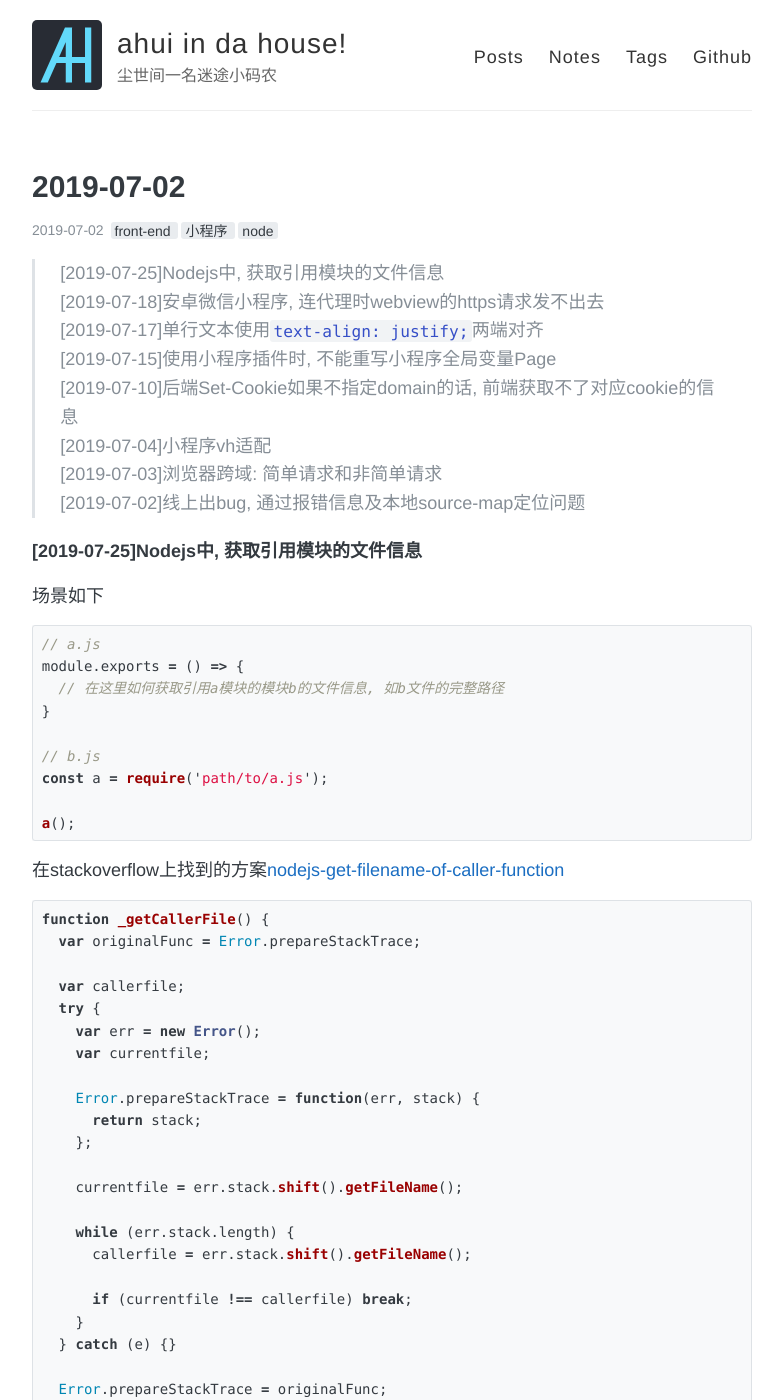
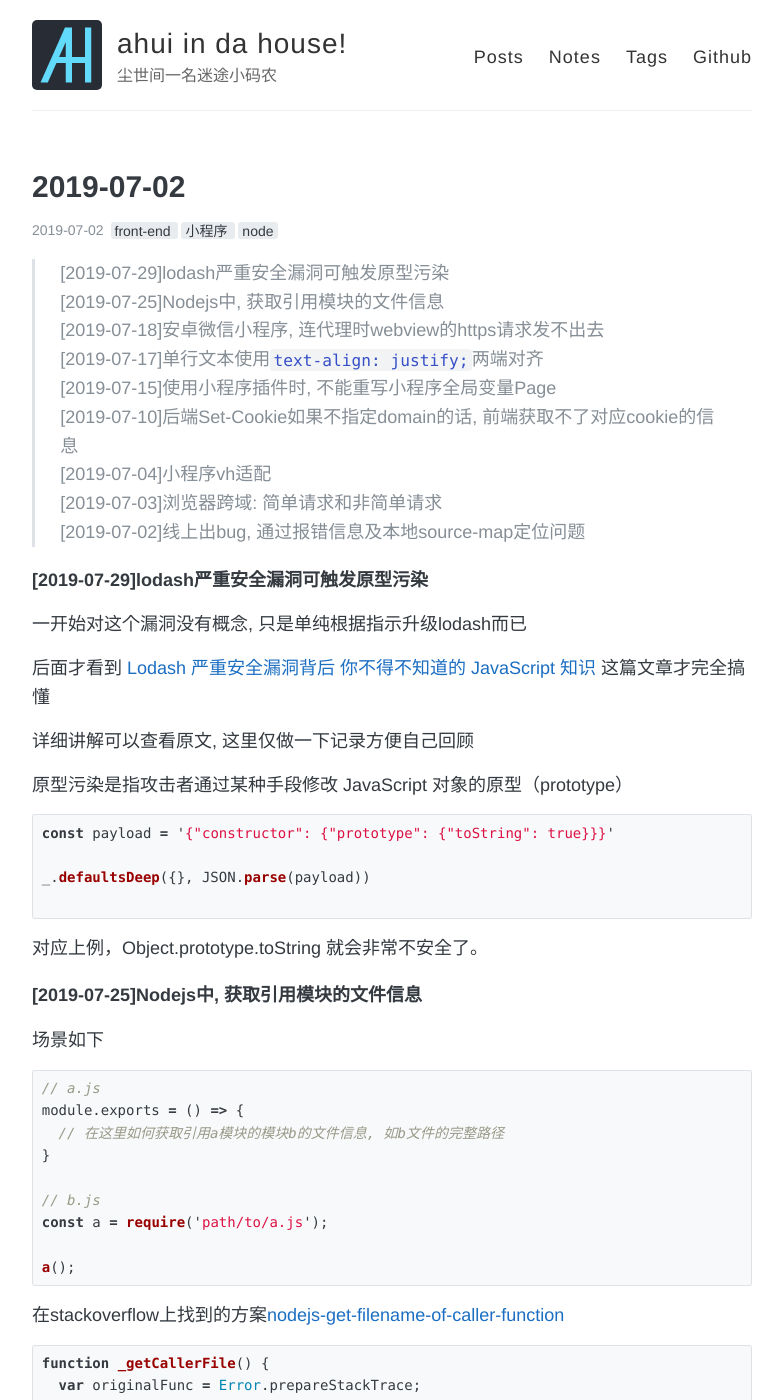
Before and after one commit to funkyLover/blog, a Jekyll site: the page built from notes/_posts/2019-07-02-notes.md, in a window 1280 px wide and 1400 px high. Shown: the whole window, without its empty margins (248-1031 px from the left). Built offline with Jekyll 4.4.1, drawn with Linux system fonts in a browser that asks for light colours; comment, search, counter and statistics services are not loaded.

Commit message:
[note]add;

````diff
--- a/notes/_posts/2019-07-02-notes.md
+++ b/notes/_posts/2019-07-02-notes.md
@@ -7,6 +7,7 @@ comments: true
 share: true
 ---
 
+> [2019-07-29]lodash严重安全漏洞可触发原型污染 <br>
 > [2019-07-25]Nodejs中, 获取引用模块的文件信息 <br>
 > [2019-07-18]安卓微信小程序, 连代理时webview的https请求发不出去 <br>
 > [2019-07-17]单行文本使用`text-align: justify;`两端对齐 <br>
@@ -15,6 +16,25 @@ share: true
 > [2019-07-04]小程序vh适配 <br>
 > [2019-07-03]浏览器跨域: 简单请求和非简单请求 <br>
 > [2019-07-02]线上出bug, 通过报错信息及本地source-map定位问题 <br>
+
+##### [2019-07-29]lodash严重安全漏洞可触发原型污染
+
+一开始对这个漏洞没有概念, 只是单纯根据指示升级lodash而已
+
+后面才看到 [Lodash 严重安全漏洞背后 你不得不知道的 JavaScript 知识](https://segmentfault.com/a/1190000019831564) 这篇文章才完全搞懂
+
+详细讲解可以查看原文, 这里仅做一下记录方便自己回顾
+
+原型污染是指攻击者通过某种手段修改 JavaScript 对象的原型（prototype）
+
+```js
+const payload = '{"constructor": {"prototype": {"toString": true}}}'
+
+_.defaultsDeep({}, JSON.parse(payload))
+
+```
+
+对应上例，Object.prototype.toString 就会非常不安全了。
 
 ##### [2019-07-25]Nodejs中, 获取引用模块的文件信息
 
````
